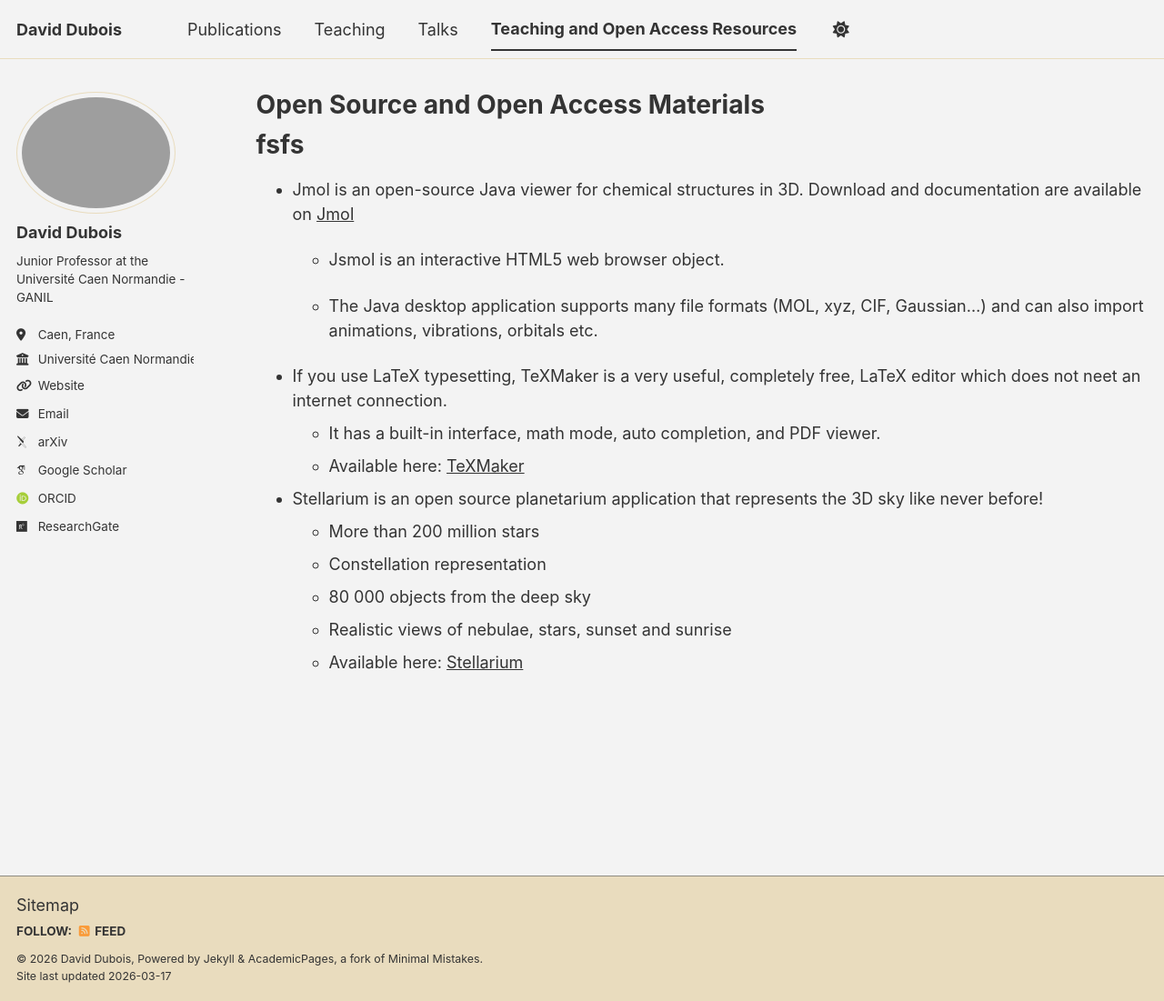
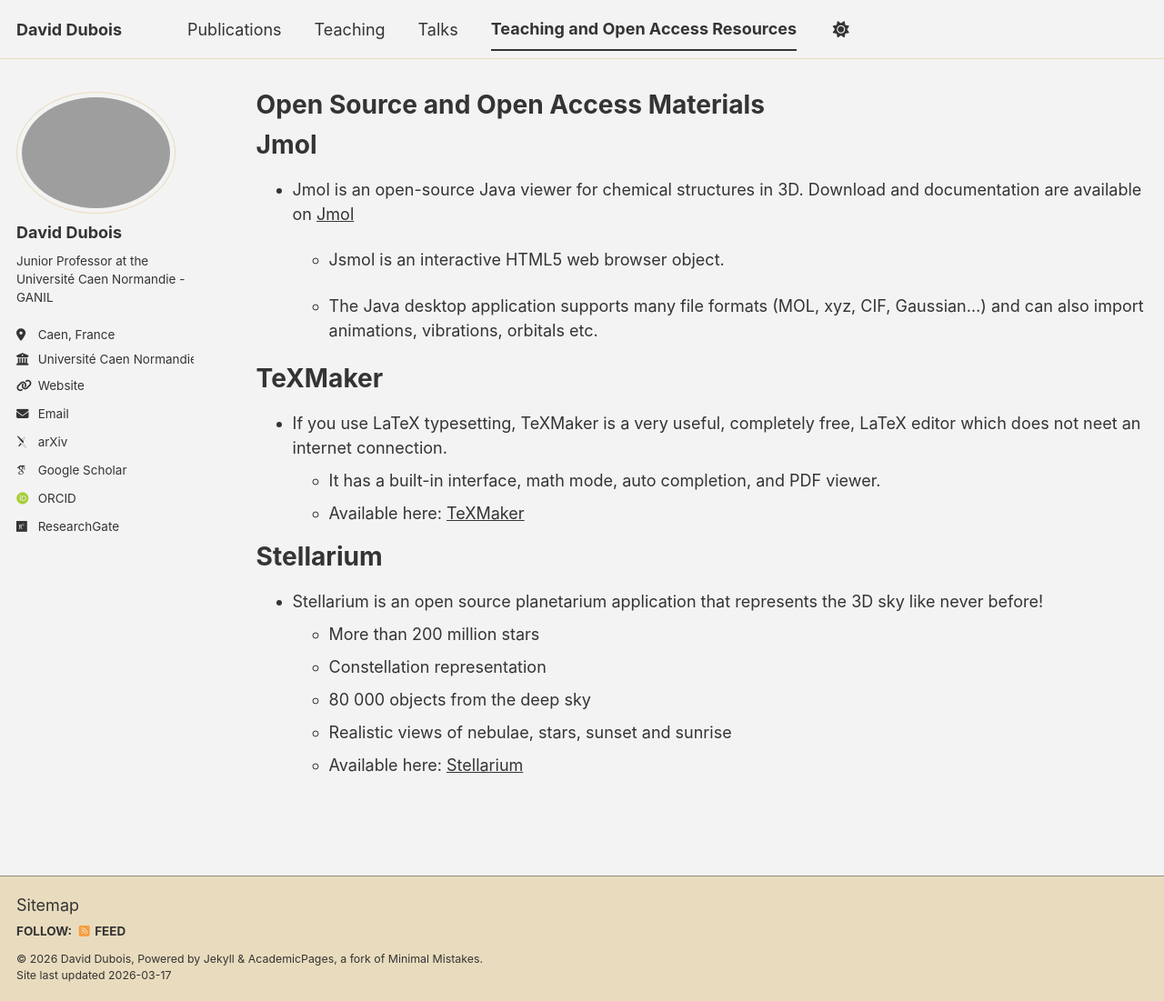
Before and after one commit to daviddubois5/daviddubois, a Jekyll site: the page built from _pages/cv.md, in a window 1280 px wide and 1101 px high. Shown: the whole window at 91% size. Built offline with Jekyll 4.4.1, drawn with Linux system fonts in a browser that asks for light colours; some web fonts are replaced; a script bundle is joined from its source files by our own code; library files that are not in the unit come from our copies.

Commit message:
Update cv.md

```diff
--- a/_pages/cv.md
+++ b/_pages/cv.md
@@ -9,8 +9,8 @@
 
 {% include base_path %}
 
-fsfs
-======
+Jmol
+=====
 
 * Jmol is an open-source Java viewer for chemical structures in 3D. Download and documentation are available on [Jmol](https://jmol.sourceforge.net/)
 
@@ -19,10 +19,16 @@
   * The Java desktop application supports many file formats (MOL, xyz, CIF, Gaussian...) and can also import animations, vibrations, orbitals etc.
 
 
+TeXMaker
+=====
+
 * If you use LaTeX typesetting, TeXMaker is a very useful, completely free, LaTeX editor which does not neet an internet connection.
   * It has a built-in interface, math mode, auto completion, and PDF viewer.
   * Available here: [TeXMaker](https://www.xm1math.net/texmaker/)
 
+
+Stellarium
+=====
 
 * Stellarium is an open source planetarium application that represents the 3D sky like never before!
   * More than 200 million stars
```
